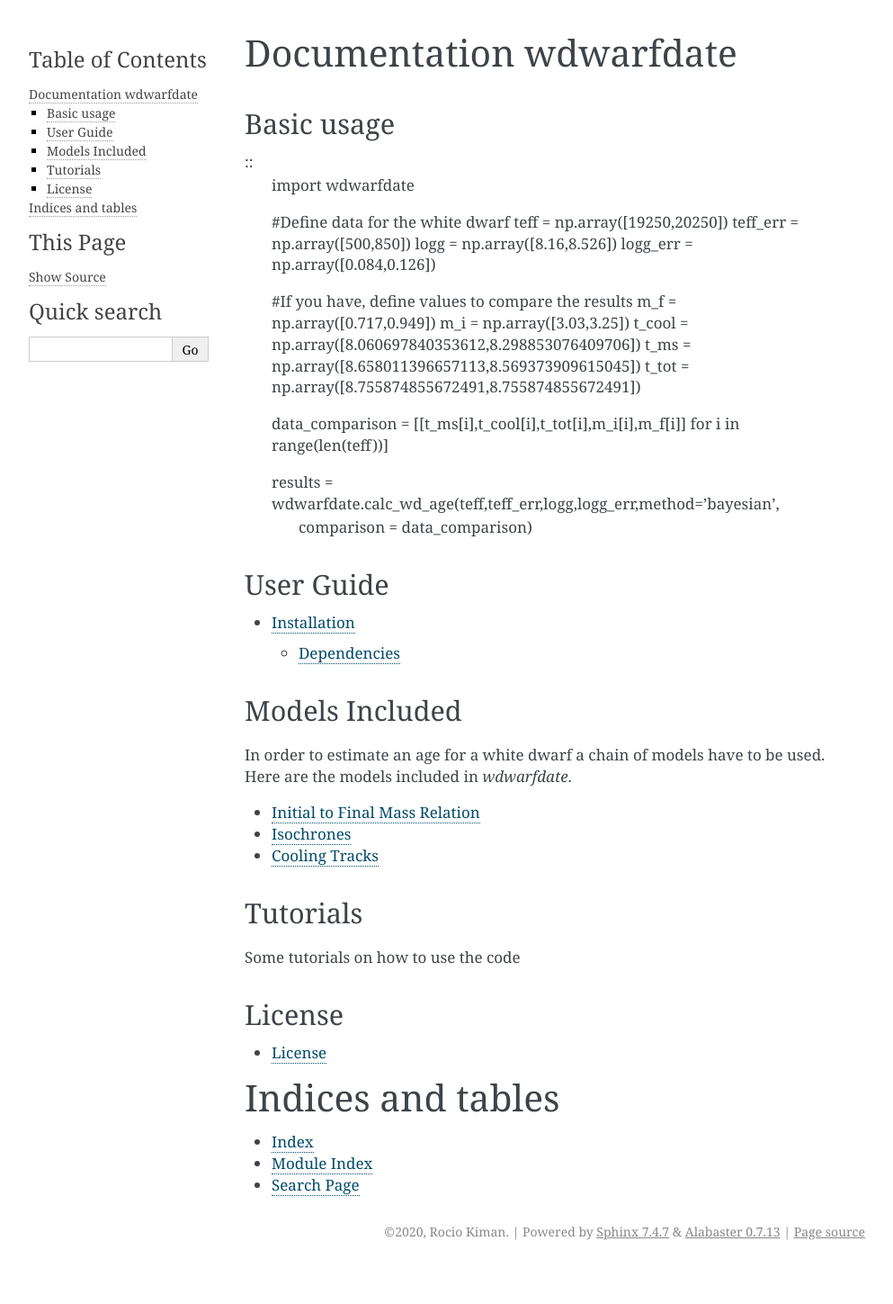
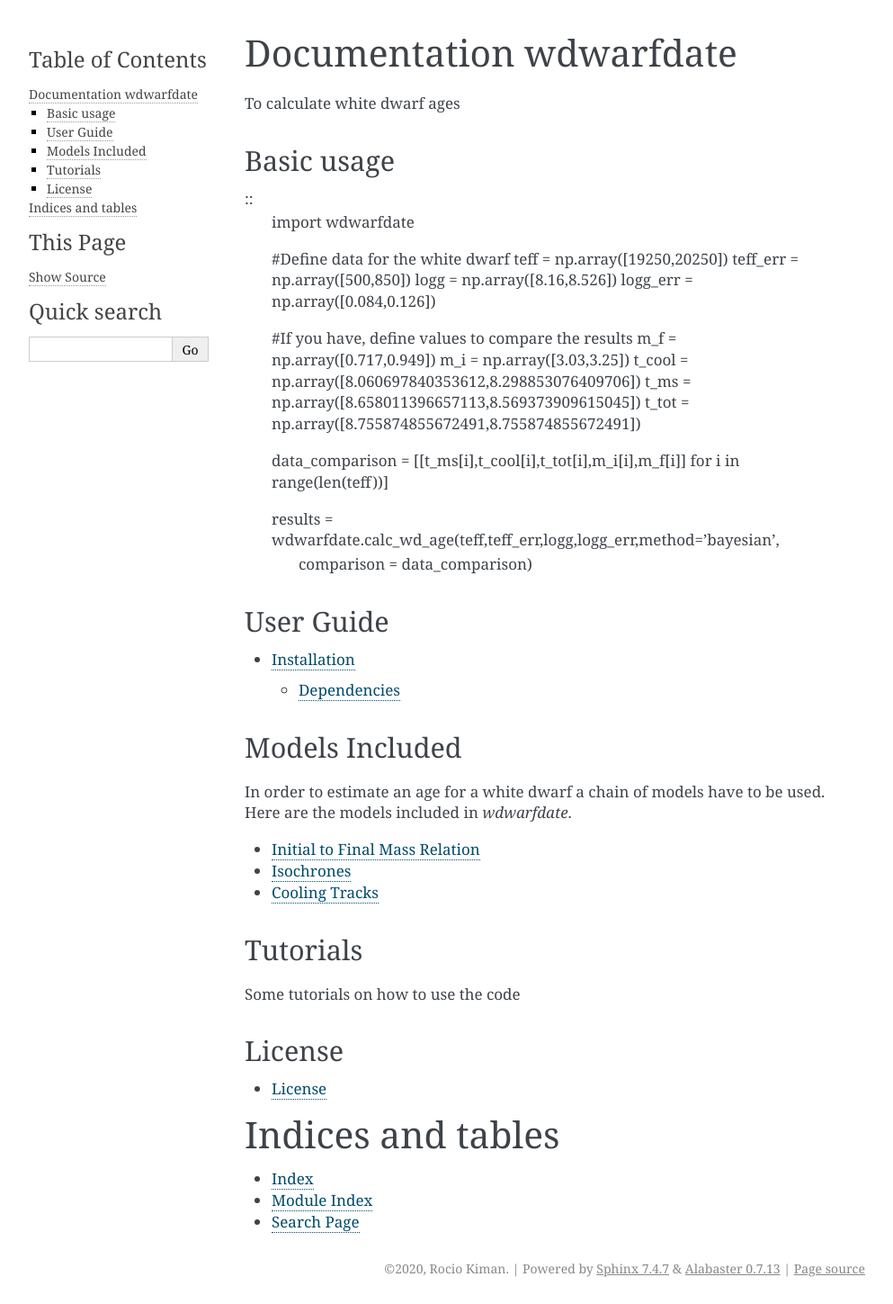
Before and after one commit to rkiman/wdwarfdate, a Sphinx documentation site: the page built from docs/source/index.rst, in a window 1280 px wide. Shown: the whole page at 90% size, without its empty margins (148-1141 px from the left). Built offline with Sphinx 7.4.7, drawn with Linux system fonts in a browser that asks for light colours; before the commit the page ends 1408 px from its top, so only the background shows below that.

Commit message:
Added text

```diff
--- a/docs/source/index.rst
+++ b/docs/source/index.rst
@@ -2,6 +2,7 @@
 Documentation wdwarfdate
 ========================
 
+To calculate white dwarf ages
 
 .. Contents:
 
```
